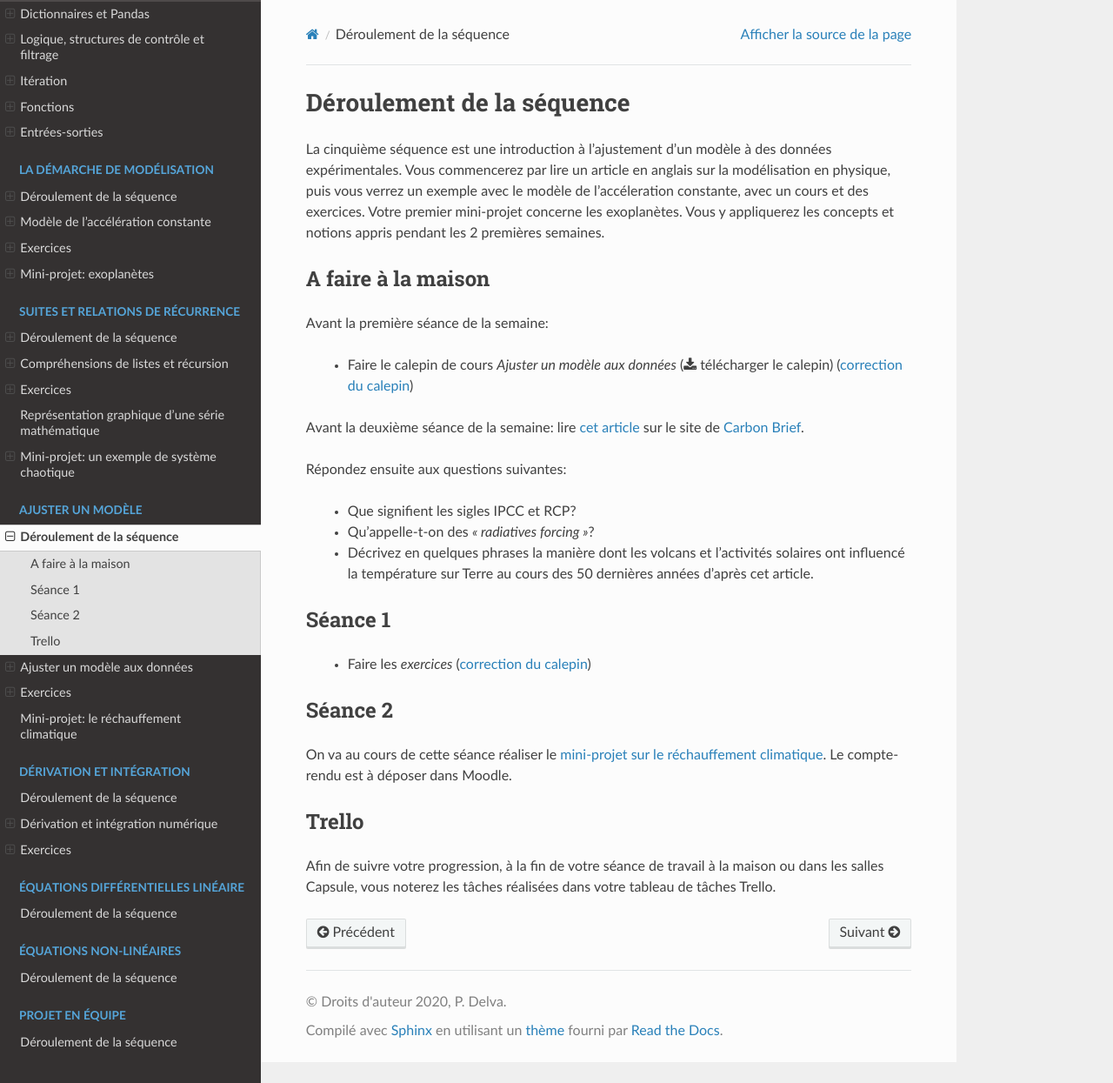
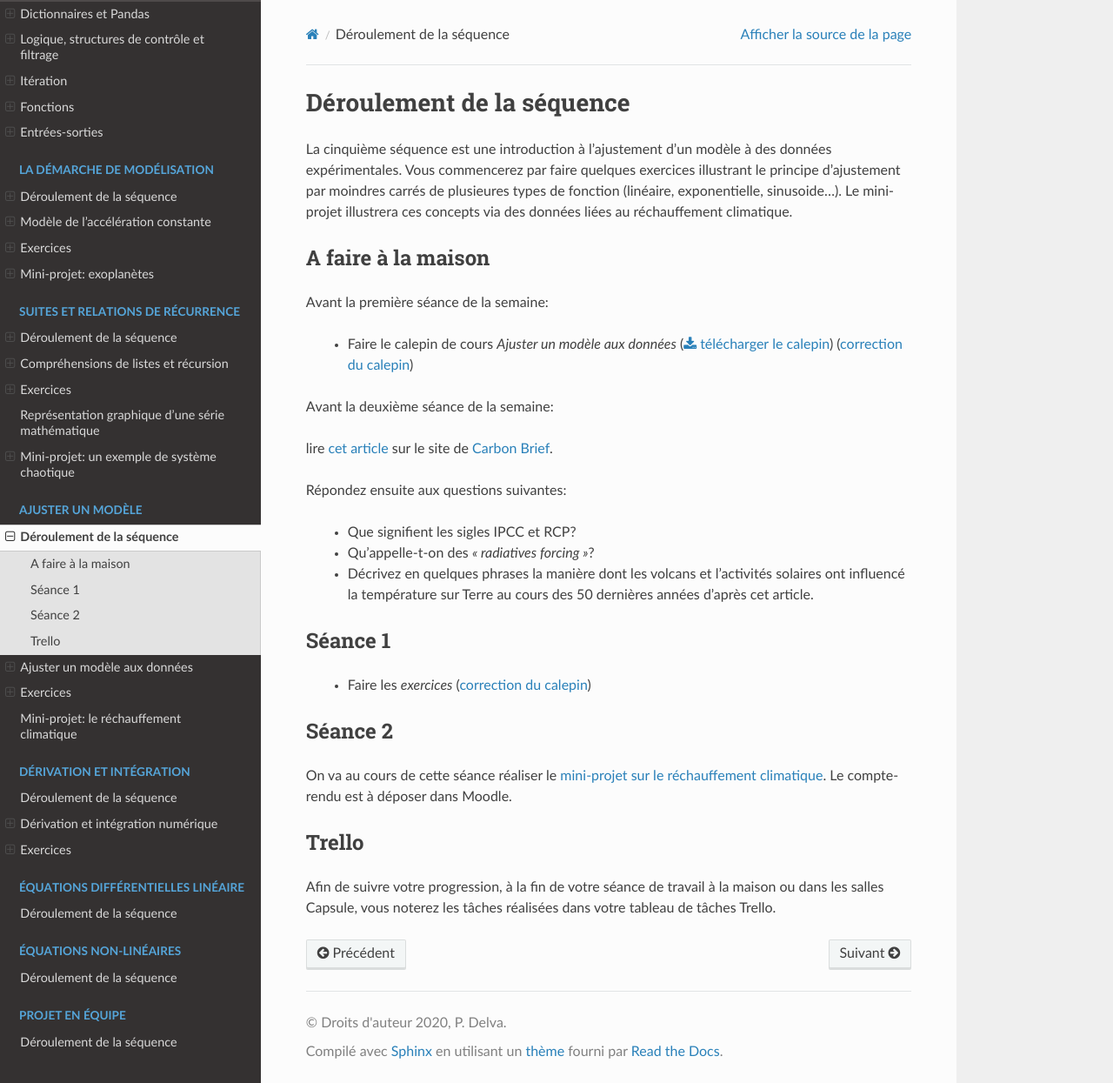
Before and after one commit to phys-mod/site, a Sphinx documentation site: the page built from source/sequences/05-ajustement-modele/contenu.rst, in a window 1280 px wide and 1245 px high. Shown: the whole window at 87% size. Built offline with Sphinx 7.4.7 and the Read the Docs theme 2.0.0, drawn with Linux system fonts in a browser that asks for light colours.

Commit message:
Update contenu.rst

```diff
--- a/source/sequences/05-ajustement-modele/contenu.rst
+++ b/source/sequences/05-ajustement-modele/contenu.rst
@@ -3,22 +3,20 @@ Déroulement de la séquence
 ==========================
 
 
-La cinquième séquence est une introduction à l'ajustement d'un modèle à des données expérimentales. Vous commencerez par lire un
-article en anglais sur la modélisation en physique, puis vous verrez un exemple avec le modèle de l'accéleration
-constante, avec un cours et des exercices. Votre premier mini-projet concerne les exoplanètes. Vous y appliquerez
-les concepts et notions appris pendant les 2 premières semaines.
+La cinquième séquence est une introduction à l'ajustement d'un modèle à des données expérimentales. Vous commencerez par faire quelques exercices illustrant le principe d'ajustement par moindres carrés de plusieures types de fonction (linéaire, exponentielle, sinusoide...). Le mini-projet illustrera ces concepts via des données liées au réchauffement climatique.
 
 A faire à la maison
 -------------------
 
 Avant la première séance de la semaine:
 
-  - Faire le calepin de cours *Ajuster un modèle aux données* (:download:`télécharger le calepin <../../_static/etu-ajustement-modele.zip>`) (`correction du calepin`__)
+  - Faire le calepin de cours *Ajuster un modèle aux données* (:download:`télécharger le calepin <../../_static/etu-ajustement-modele.ipynb>`) (`correction du calepin`__)
 
 __ ../../notebooks/05-ajustement-modele/ajustement-modele.ipynb
 
 
 Avant la deuxième séance de la semaine:
+
 lire `cet article  <https://www.carbonbrief.org/analysis-why-scientists-think-100-of-global-warming-is-due-to-humans>`_ sur le site de `Carbon Brief  <https://en.wikipedia.org/wiki/Carbon_Brief>`_.
 
 Répondez ensuite aux questions suivantes:
```
